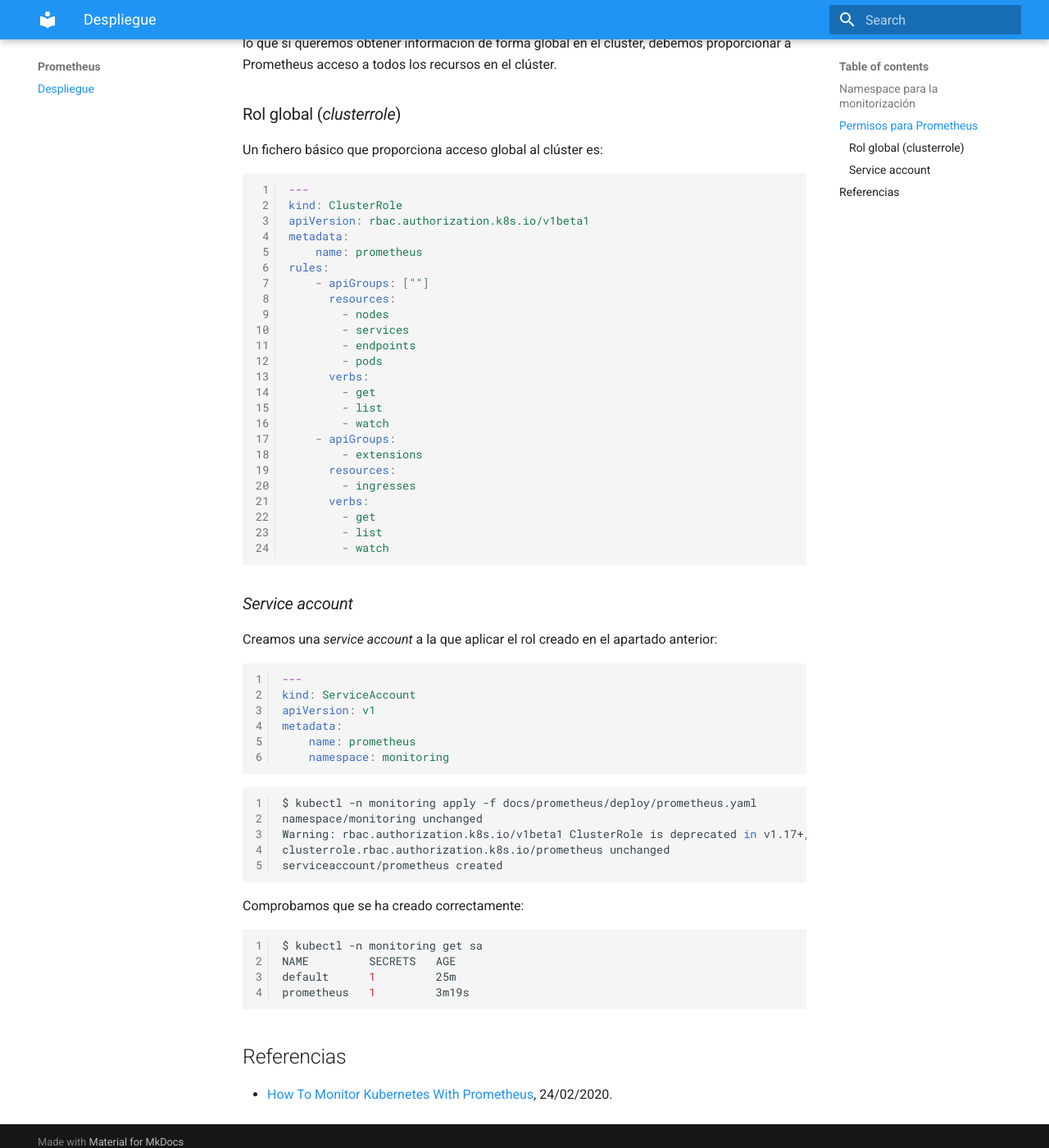
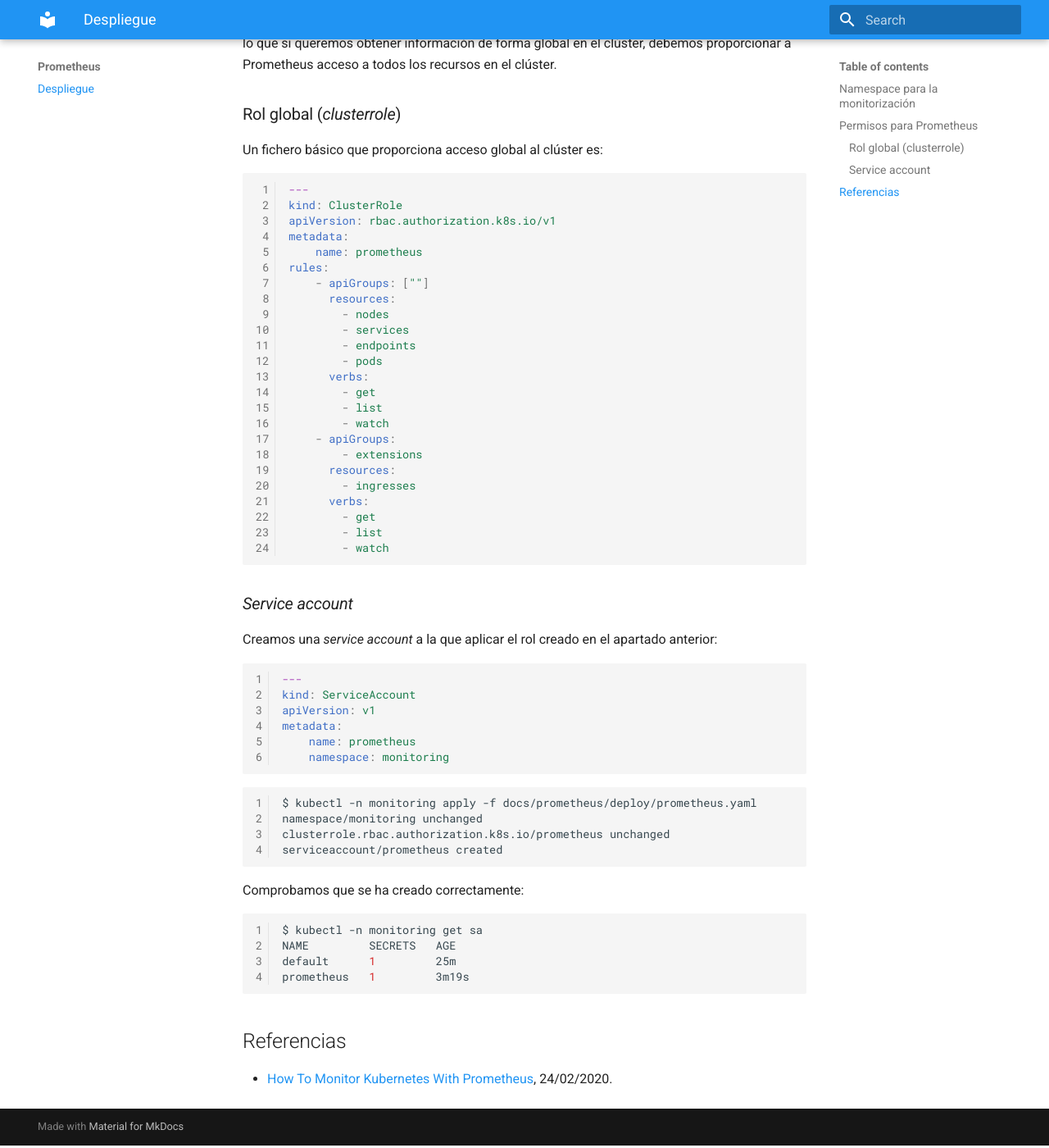
Before and after one commit to onthedock/k8s-devops, an MkDocs documentation site: the page built from docs/prometheus/prometheus.md, in a window 1280 px wide and 1400 px high, scrolled down 746 px. Shown: the whole window at 82% size. Built offline with MkDocs 1.6.1 and Material for MkDocs 9.7.7, drawn with Linux system fonts in a browser that asks for light colours.

Commit message:
Elimina warning de deprecation relacionado con la versión especificada para el ServiceRole

````diff
--- a/docs/prometheus/deploy/prometheus.yaml
+++ b/docs/prometheus/deploy/prometheus.yaml
@@ -5,7 +5,7 @@ metadata:
     name: monitoring
 ---
 kind: ClusterRole
-apiVersion: rbac.authorization.k8s.io/v1beta1
+apiVersion: rbac.authorization.k8s.io/v1
 metadata:
     name: prometheus
 rules:
--- a/docs/prometheus/prometheus.md
+++ b/docs/prometheus/prometheus.md
@@ -32,7 +32,7 @@ Un fichero básico que proporciona acceso global al clúster es:
 ```yaml
 ---
 kind: ClusterRole
-apiVersion: rbac.authorization.k8s.io/v1beta1
+apiVersion: rbac.authorization.k8s.io/v1
 metadata:
     name: prometheus
 rules:
@@ -72,7 +72,6 @@ metadata:
 ```bash
 $ kubectl -n monitoring apply -f docs/prometheus/deploy/prometheus.yaml
 namespace/monitoring unchanged
-Warning: rbac.authorization.k8s.io/v1beta1 ClusterRole is deprecated in v1.17+, unavailable in v1.22+; use rbac.authorization.k8s.io/v1 ClusterRole
 clusterrole.rbac.authorization.k8s.io/prometheus unchanged
 serviceaccount/prometheus created
 ```
````
